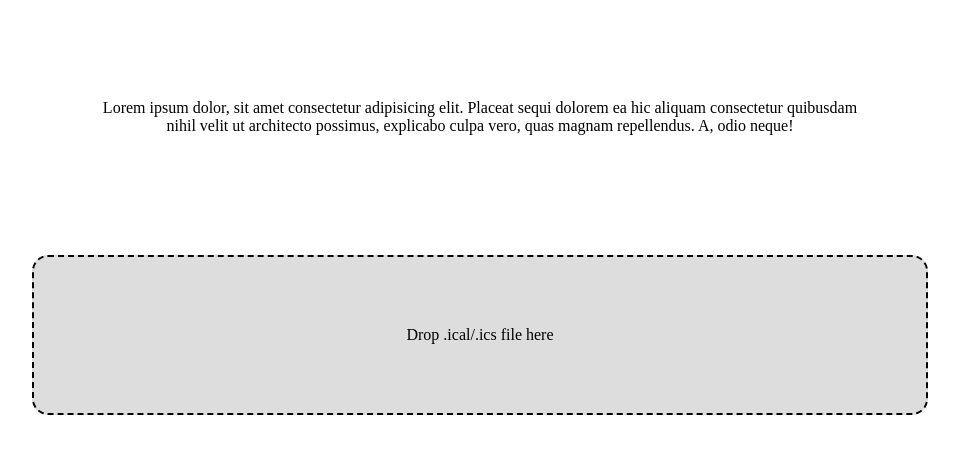
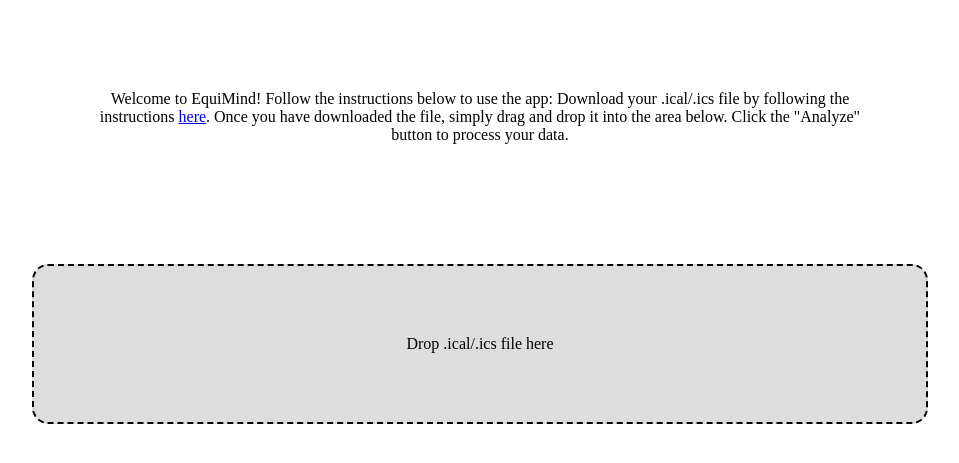
Before and after one commit to Anmol-Ghadia/mood-cal, a website with bundled scripts: page dest/public/index.html in a window 1280 px wide. Shown: the part 235-698 px from the top of the page, without its empty margins (160-1119 px from the left). Built offline with nearby package versions, Linux system fonts and the light colour scheme.

Commit message:
added summary

```diff
--- a/dest/public/index.html
+++ b/dest/public/index.html
@@ -10,7 +10,7 @@
     <div id="container" data-output-shown="0">
       <div id="title">EquiMind</div>
       <div id="summary">
-        Lorem ipsum dolor, sit amet consectetur adipisicing elit. Placeat sequi dolorem ea hic aliquam consectetur quibusdam nihil velit ut architecto possimus, explicabo culpa vero, quas magnam repellendus. A, odio neque!
+      Welcome to EquiMind! Follow the instructions below to use the app: Download your .ical/.ics file by following the instructions <a href="https://support.google.com/calendar/answer/37111?hl=en" target="_blank">here</a>. Once you have downloaded the file, simply drag and drop it into the area below. Click the "Analyze" button to process your data.
       </div>
       <div
         id="dropContainer"
```
